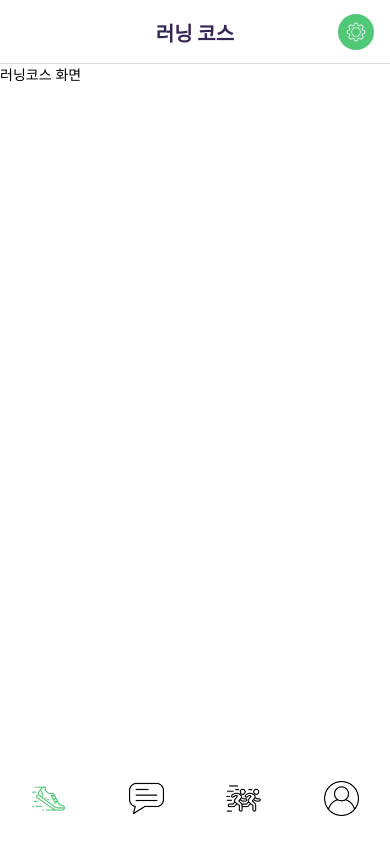
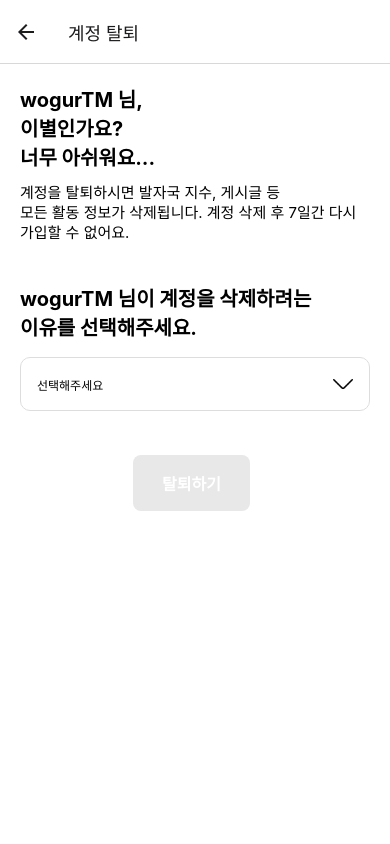
Before and after one commit to FollowMe-team/RunningMate-Frontend, a React Native app: screen /Withdrawal in a window 390 px wide. Before the commit this address had no page. Built offline with nearby package versions, Linux system fonts and the light colour scheme.

Commit message:
feat/#8/withdrawal

```diff
--- a/App.jsx
+++ b/App.jsx
@@ -14,6 +14,8 @@ import Setting from './src/screens/setting/Setting';
 import MyProfileChange from './src/screens/setting/MyProfileChange';
 import SearchAddress from './src/screens/setting/SearchAddress';
 import PasswordChange from './src/screens/setting/PasswordChange';
+import Withdrawal from './src/screens/setting/Withdrawal';
+import WithdrawalComplete from './src/screens/setting/WithdrawalComplete';
 
 // StatusBar 투명하게 설정
 StatusBar.setBackgroundColor('transparent');
@@ -99,6 +101,16 @@ const App = () => {
             component={PasswordChange}
             options={{ title: '비밀번호 변경' }}
           />
+          <Stack.Screen
+            name="Withdrawal"
+            component={Withdrawal}
+            options={{ title: '계정 탈퇴' }}
+          />
+          <Stack.Screen
+            name="WithdrawalComplete"
+            component={WithdrawalComplete}
+            options={{ title: '계정 탈퇴' }}
+          />
         </Stack.Navigator>
       </NavigationContainer>
     </View>
--- a/src/screens/setting/Setting.jsx
+++ b/src/screens/setting/Setting.jsx
@@ -68,7 +68,7 @@ const Setting = () => {
       </View>
       <View style={styles.bundle}>
         <View style={styles.resignNLogout}>
-          <TouchableOpacity>
+          <TouchableOpacity onPress={() => navigation.navigate('Withdrawal')}>
             <Text style={{ color: 'red', fontSize: 15 }}>회원탈퇴</Text>
           </TouchableOpacity>
           <TouchableOpacity>
--- /dev/null
+++ b/src/screens/setting/Withdrawal.jsx
@@ -0,0 +1,223 @@
+import React, { useState } from 'react';
+import PropTypes from 'prop-types';
+import {
+  View,
+  Text,
+  Image,
+  TouchableOpacity,
+  StyleSheet,
+  ScrollView,
+  TextInput,
+  SafeAreaView,
+} from 'react-native';
+
+import profile from '../../components/MyProfile/myprofileInfo.json';
+
+import down from '../../assets/images/Settings/free-icon-down-arrow-748063.png';
+import up from '../../assets/images/Settings/free-icon-up-14984331.png';
+
+const Withdrawal = ({ navigation }) => {
+  const [selectedReason, setSelectedReason] = useState('');
+  const [otherReason, setOtherReason] = useState('');
+  const [showReasonList, setShowReasonList] = useState(false);
+
+  const reasons = [
+    '신뢰하지 않아서',
+    '나쁜 앱이 아쉬워서',
+    '리뷰와 콘텐츠 많아서',
+    '비매너 이용자를 만나서',
+    '새 계정을 다시 만들고 싶어서',
+    '기타',
+  ];
+
+  const renderWarningMessage = () => (
+    <View style={styles.warningContainer}>
+      <Text style={styles.warningTitle}>
+        {profile.nickname} 님,{'\n'}
+        이별인가요?{'\n'}
+        너무 아쉬워요...
+      </Text>
+      <Text style={styles.warningText}>
+        계정을 탈퇴하시면 발자국 지수, 게시글 등{'\n'}
+        모든 활동 정보가 삭제됩니다. 계정 삭제 후 7일간 다시 가입할 수 없어요.
+      </Text>
+    </View>
+  );
+
+  const renderReasonSelector = () => (
+    <View style={styles.reasonContainer}>
+      <Text style={styles.reasonTitle}>
+        {profile.nickname} 님이 계정을 삭제하려는{'\n'}
+        이유를 선택해주세요.
+      </Text>
+      <TouchableOpacity
+        style={styles.dropdown}
+        onPress={() => setShowReasonList(!showReasonList)}
+      >
+        <Text style={styles.dropdownText}>
+          {selectedReason || '선택해주세요'}
+        </Text>
+        <Image
+          source={showReasonList ? up : down}
+          style={{ width: 20, height: 20 }}
+        />
+      </TouchableOpacity>
+
+      {showReasonList && (
+        <View style={styles.reasonsList}>
+          {reasons.map(reason => (
+            <TouchableOpacity
+              key={reason}
+              style={styles.reasonItem}
+              onPress={() => {
+                setSelectedReason(reason);
+                setShowReasonList(false);
+              }}
+            >
+              <Text style={styles.reasonItemText}>{reason}</Text>
+            </TouchableOpacity>
+          ))}
+        </View>
+      )}
+
+      {selectedReason === '기타' && (
+        <TextInput
+          style={styles.otherReasonInput}
+          placeholder="탈퇴 사유를 여기에 적어주세요."
+          value={otherReason}
+          onChangeText={setOtherReason}
+          multiline
+          placeholderTextColor="#636363"
+        />
+      )}
+    </View>
+  );
+
+  const isConfirmEnabled =
+    selectedReason &&
+    (selectedReason !== '기타' ||
+      (selectedReason === '기타' && otherReason.trim()));
+
+  return (
+    <SafeAreaView style={styles.container}>
+      <ScrollView style={styles.scrollView}>
+        {renderWarningMessage()}
+        {renderReasonSelector()}
+        <TouchableOpacity
+          style={[
+            styles.confirmButton,
+            !isConfirmEnabled && styles.confirmButtonDisabled,
+          ]}
+          disabled={!isConfirmEnabled}
+          onPress={() => navigation.navigate('WithdrawalComplete')}
+        >
+          <Text style={styles.confirmButtonText}>탈퇴하기</Text>
+        </TouchableOpacity>
+      </ScrollView>
+    </SafeAreaView>
+  );
+};
+
+const styles = StyleSheet.create({
+  container: {
+    flex: 1,
+    backgroundColor: '#fff',
+  },
+  scrollView: {
+    flex: 1,
+  },
+  warningContainer: {
+    padding: 20,
+  },
+  warningTitle: {
+    color: 'black',
+    fontSize: 20,
+    fontWeight: 'bold',
+    marginBottom: 12,
+  },
+  warningText: {
+    fontSize: 15,
+    color: 'black',
+    lineHeight: 20,
+  },
+  reasonContainer: {
+    padding: 20,
+  },
+  reasonTitle: {
+    color: 'black',
+    fontSize: 20,
+    fontWeight: 'bold',
+    marginBottom: 16,
+  },
+  dropdown: {
+    flexDirection: 'row',
+    justifyContent: 'space-between',
+    alignItems: 'center',
+    padding: 16,
+    borderWidth: 1,
+    borderColor: '#ddd',
+    borderRadius: 10,
+    marginBottom: 8,
+  },
+  dropdownText: {
+    fontSize: 12,
+    color: 'black',
+  },
+  reasonsList: {
+    position: 'absolute',
+    top: 145,
+    left: 20,
+    right: 20,
+    zIndex: 1,
+    width: '75%',
+    backgroundColor: '#fff',
+    borderWidth: 1,
+    borderColor: '#EEEEEE',
+    borderRadius: 10,
+  },
+  reasonItem: {
+    padding: 16,
+    borderBottomWidth: 1,
+    borderBottomColor: '#EEEEEE',
+  },
+  reasonItemText: {
+    color: 'black',
+    fontSize: 12,
+  },
+  otherReasonInput: {
+    color: 'black',
+    marginTop: 16,
+    padding: 16,
+    borderWidth: 1,
+    borderColor: '#ddd',
+    borderRadius: 14,
+    height: 100,
+    textAlignVertical: 'top',
+  },
+  confirmButton: {
+    position: 'absolute',
+    top: '100%',
+    left: '30%',
+    width: '30%',
+    margin: 16,
+    padding: 16,
+    backgroundColor: '#FF0000',
+    borderRadius: 8,
+    alignItems: 'center',
+    alignSelf: 'center',
+  },
+  confirmButtonDisabled: {
+    backgroundColor: '#E8E8E8',
+  },
+  confirmButtonText: {
+    color: '#fff',
+    fontSize: 16,
+    fontWeight: '600',
+  },
+});
+
+Withdrawal.propTypes = {
+  navigation: PropTypes.object.isRequired,
+};
+
+export default Withdrawal;
--- /dev/null
+++ b/src/screens/setting/WithdrawalComplete.jsx
@@ -0,0 +1,98 @@
+import React from 'react';
+import PropTypes from 'prop-types';
+import {
+  View,
+  Text,
+  TouchableOpacity,
+  StyleSheet,
+  SafeAreaView,
+  Image,
+} from 'react-native';
+
+import record from '../../components/MyProfile/myprofileInfo.json';
+
+import plane from '../../assets/images/Settings/free-icon-paper-plane-439379.png';
+
+const WithdrawalComplete = ({ navigation }) => {
+  return (
+    <SafeAreaView style={styles.container}>
+      <View style={styles.content}>
+        <Text style={styles.title}>
+          {record.nickname} 님,{'\n'}
+          언젠가 다시 만나기를 기원할게요!
+        </Text>
+
+        <View style={styles.imageContainer}>
+          <Image source={plane} style={styles.icon} />
+        </View>
+
+        <Text style={styles.message}>
+          계정 탈퇴가 완료되었어요.{'\n'}
+          {record.nickname} 님이 남은 모든 정보가 완전 삭제됩니다.{'\n'}
+          다시 돌아오실 때까지 기다릴게요!
+        </Text>
+
+        <TouchableOpacity
+          style={styles.confirmButton}
+          onPress={() => navigation.navigate('Home')}
+        >
+          <Text style={styles.confirmButtonText}>확인</Text>
+        </TouchableOpacity>
+      </View>
+    </SafeAreaView>
+  );
+};
+
+const styles = StyleSheet.create({
+  container: {
+    flex: 1,
+    backgroundColor: '#fff',
+  },
+  content: {
+    flex: 1,
+    padding: 20,
+  },
+  title: {
+    color: 'black',
+    fontSize: 20,
+    fontWeight: 'bold',
+    marginTop: 40,
+    marginBottom: 40,
+    lineHeight: 28,
+  },
+  imageContainer: {
+    alignSelf: 'center',
+    marginVertical: 40,
+    transform: [{ rotate: '45deg' }],
+  },
+  icon: {
+    width: 100,
+    height: 100,
+  },
+  message: {
+    fontSize: 15,
+    color: 'black',
+    lineHeight: 20,
+    marginBottom: 40,
+  },
+  confirmButton: {
+    width: '30%',
+    margin: 50,
+    padding: 16,
+    backgroundColor: '#FF0000',
+    borderRadius: 8,
+    alignItems: 'center',
+    alignSelf: 'center',
+  },
+  confirmButtonText: {
+    color: '#fff',
+    fontSize: 16,
+    fontWeight: '600',
+  },
+});
+
+WithdrawalComplete.propTypes = {
+  navigation: PropTypes.object.isRequired,
+};
+
+export default WithdrawalComplete;
```
Also changed, not shown: src/assets/images/Settings/free-icon-paper-plane-439379.png (added).
